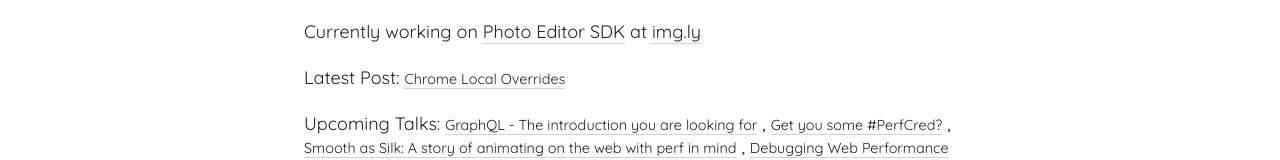
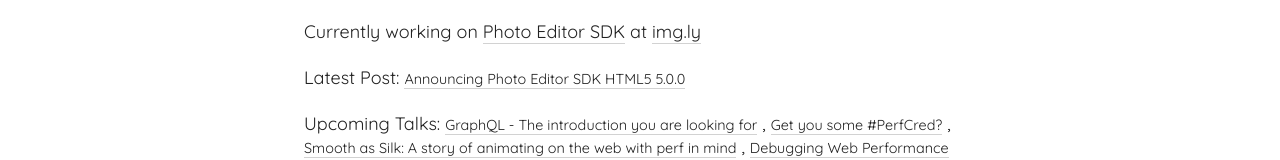
Before and after one commit to piyukore06/portfolio, a Svelte app: page /blog in a window 1280 px wide. Shown: the part 522-682 px from the top of the page. Built offline with nearby package versions, Linux system fonts and the light colour scheme; a web font is replaced by a local one.

Commit message:
Added new blog post

```diff
--- a/src/Data/blog.js
+++ b/src/Data/blog.js
@@ -1,6 +1,22 @@
 import { calendar, location } from './icons'
 
 export default [
+  {
+    path: 'https://medium.com/imgly/announcing-photoeditor-sdk-html5-v-5-0-a4d5ee8c13a9',
+    heading: 'Announcing Photo Editor SDK HTML5 5.0.0',
+    links: [
+      {
+        prefix: calendar,
+        name: 'Apr 16, 2020',
+        path: '#'
+      },
+      {
+        prefix: location,
+        name: 'medium.com',
+        path: 'medium.com'
+      }
+    ]
+  },
   {
     path: 'https://dev.to/piyukore06/chrome-local-overrides-1f49',
     heading: 'Chrome Local Overrides',
```
